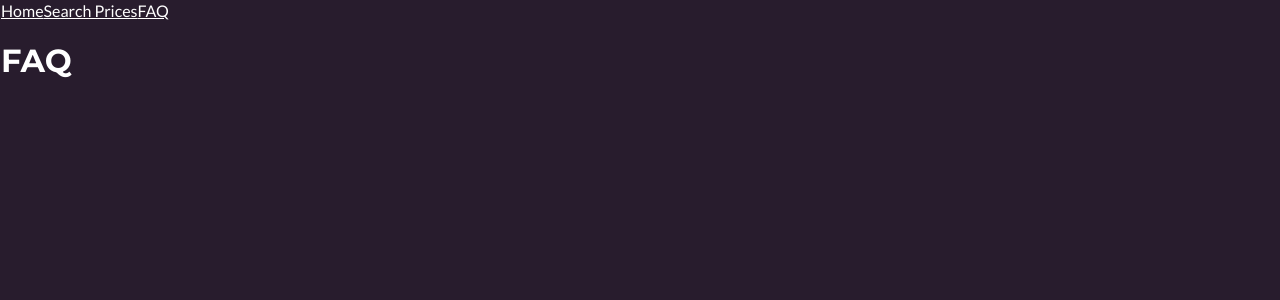
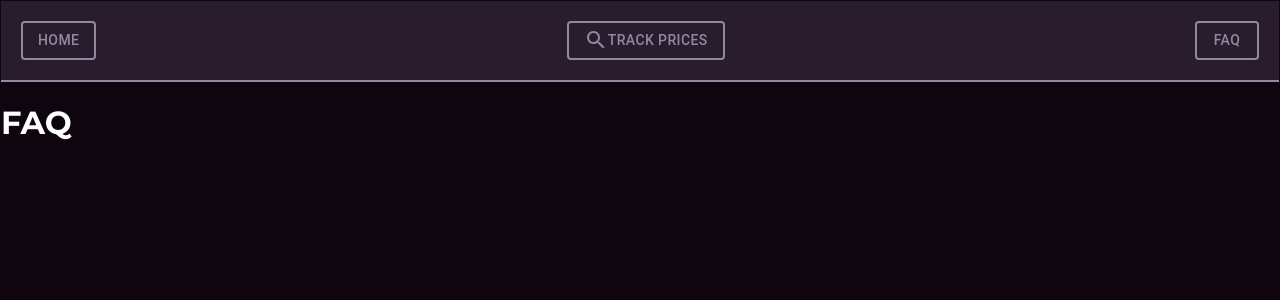
Before and after one commit to destroyer22719/FoodFlation, a Next.js app in the folder frontend/: page /faq in a window 1280 px wide. Shown: the top 300 px of the page. Built offline with nearby package versions, Linux system fonts and the light colour scheme.

Commit message:
Implemented styles for nav bar

```diff
--- a/frontend/components/Layout.tsx
+++ b/frontend/components/Layout.tsx
@@ -4,11 +4,32 @@ import SearchBox from "./SearchBox";
 import style from "../styles/Layout.module.scss";
 import nav from "../styles/Nav.module.scss";
 import Link from "next/link";
+import { Button } from "@mui/material";
+import SearchIcon from "@mui/icons-material/Search";
 
 type Props = {
     title: string;
     children: React.ReactNode;
 };
+
+const buttonStyles = {
+    "&.MuiButton-root": {
+        border: "2px solid #9388A2",
+    },
+    "&.MuiButton-text": {
+        color: "#9388A2",
+    },
+    "&.MuiButton-contained": {
+        color: "#9388A2",
+    },
+    "&.MuiButton-outlined": {
+        color: "#9388A2",
+    },
+};
+
+const iconStyles = {
+    color: "#9388A2"
+}
 
 const Layout: React.FC<Props> = ({ title, children }) => {
     React.useEffect(() => {
@@ -31,9 +52,21 @@ const Layout: React.FC<Props> = ({ title, children }) => {
             </Head>
             <nav className={nav["nav"]}>
                 {/* <SearchBox /> */}
-                <Link href={"/"}>Home</Link>
-                <Link href={"/store/find"}>Search Prices</Link>
-                <Link href={"/faq"}>FAQ</Link>
+                <Link href={"/"} passHref>
+                    <Button sx={buttonStyles} variant="outlined">
+                        Home
+                    </Button>
+                </Link>
+                <Link href={"/store/find"} passHref>
+                    <Button sx={buttonStyles} variant="outlined">
+                        <SearchIcon style={{fill: "#9388A2"}} /> Track Prices
+                    </Button>
+                </Link>
+                <Link href={"/faq"} passHref>
+                    <Button sx={buttonStyles} variant="outlined">
+                        FAQ
+                    </Button>
+                </Link>
             </nav>
             <div>{children}</div>
         </div>
--- a/frontend/styles/Layout.module.scss
+++ b/frontend/styles/Layout.module.scss
@@ -3,8 +3,8 @@
 .layout {
     margin: 0;
     //I have no fucking clue why but I need this in order for there not to be whitespace at the top
-    border: 1px solid $purple-dark;
-    background-color: $purple-dark;
+    border: 1px solid $black;
+    background-color: $black;
     height: calc(100vh - 2px);
 }
 
--- a/frontend/styles/Nav.module.scss
+++ b/frontend/styles/Nav.module.scss
@@ -4,4 +4,19 @@
     display: flex;
     font-family: $montserrat;
     align-items: center;
+    background-color: $purple-dark;
+    border-bottom: 2px solid $purple-light;
+    padding: 20px;
+    justify-content: space-between;
+    color: $purple-light;
+
+    &__item {
+        &-center {
+            border:5px solid red;
+            color: $purple-light
+        }
+    }
+    a {
+        text-decoration: none;
+    }
 }
```
